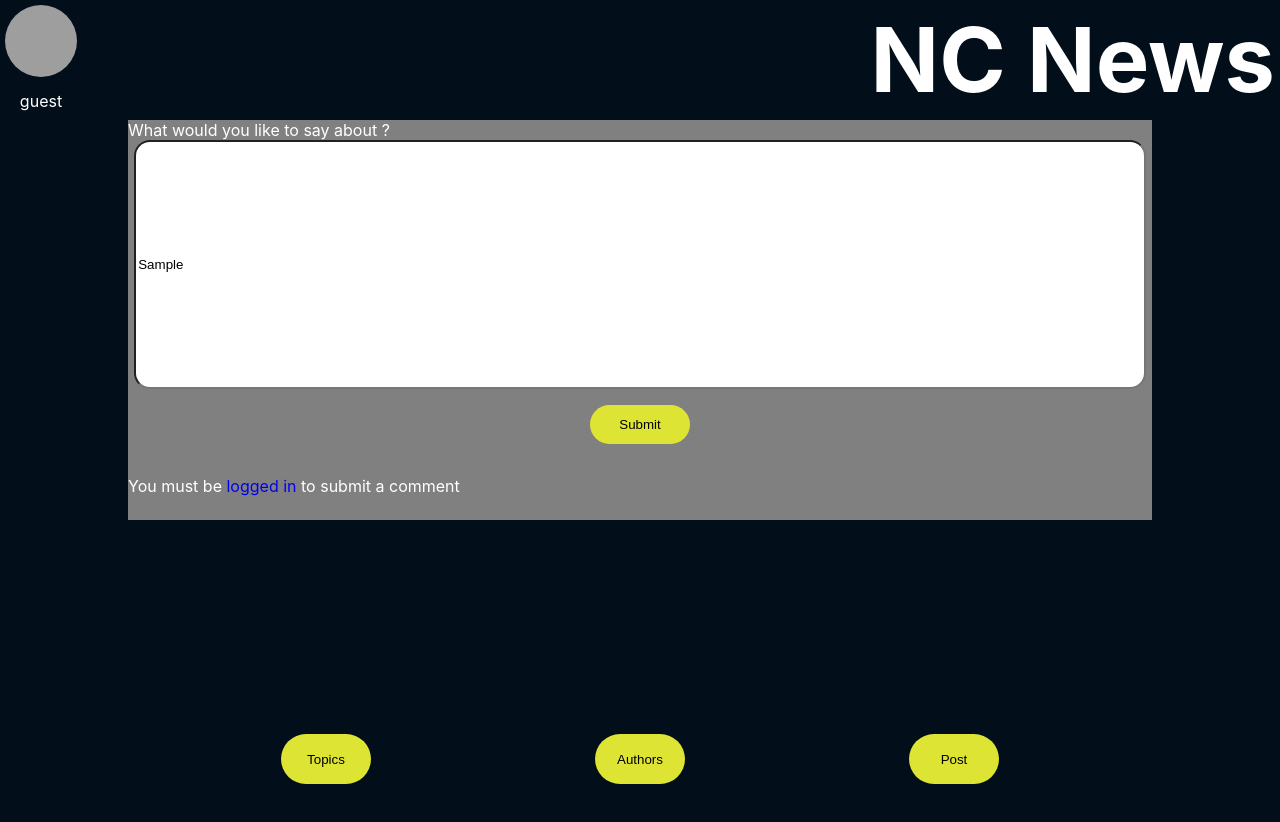
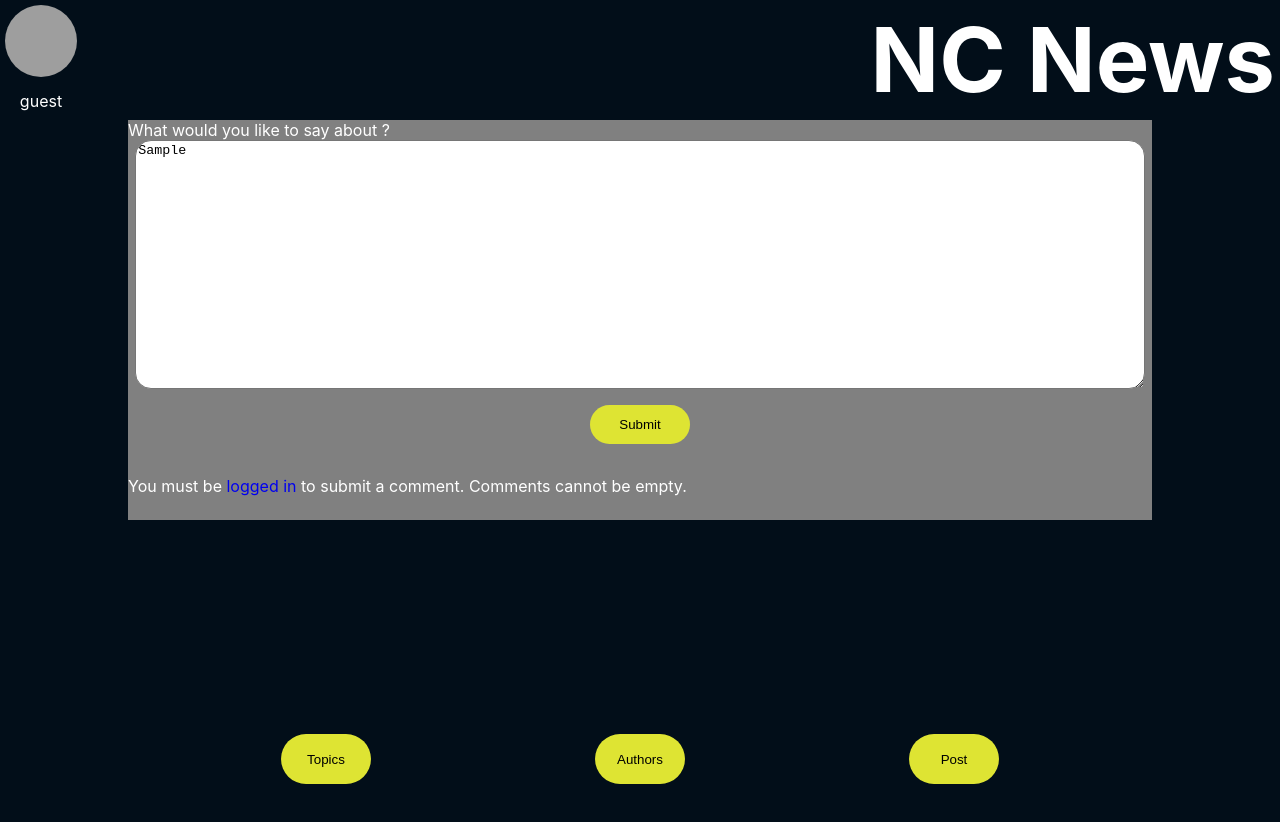
Before and after one commit to philipwalton123/React-nc-news-app, a React (Create React App) app: page /comment in a window 1280 px wide. Both pictures are taken after typing "Sample" into the empty fields and a click on the button "Submit". Shown: the top 822 px of the page. Built offline with nearby package versions, Linux system fonts and the light colour scheme; no server answers; grey boxes are pictures that could not be loaded.

Commit message:
add success message and clear textarea when submitted

```diff
--- a/src/App.css
+++ b/src/App.css
@@ -294,6 +294,7 @@ a h1 {
   transition: height 0.5s ease-in-out;
   width: 100%;
   margin: auto;
+  text-align: center;
 }
 
 .comments-wrapper:active {
--- a/src/components/Comment.js
+++ b/src/components/Comment.js
@@ -27,7 +27,7 @@ export default function Comment() {
 
     function handleCommentSubmit(event) {
         event.preventDefault()
-        if (loggedInUser.username === 'guest') {
+        if (loggedInUser.username === 'guest' || event.target[0].value === '') {
             setIsError(true)
             console.log('error')
         } else {
@@ -35,7 +35,8 @@ export default function Comment() {
             setIsError(false)
             const text = event.target[0].value
             postCommentOnArticle(thisArticle.article_id, loggedInUser.username, text)
-        //setCurrentText('')
+            setCurrentText('')
+            setSubmitted(true)
         }
 
 
@@ -46,10 +47,11 @@ export default function Comment() {
         <NavBar />
         <section className="write-comment-wrapper">What would you like to say about {thisArticle.title}?
             <form className='comment-form' onSubmit={handleCommentSubmit}>
-                <input type='text' className="comment-field" value={currentText} onChange={updateText}></input>
+                <textarea type='text' className="comment-field" value={currentText} onChange={updateText}></textarea>
                 <button type='submit' className='action-button'>Submit</button>
             </form>
-            {isError ? <p>You must be <Link to='/'>logged in</Link> to submit a comment</p> : null}
+            {submitted ? <p>Success!</p> : null}
+            {isError ? <p>You must be <Link to='/'>logged in</Link> to submit a comment. Comments cannot be empty.</p> : null}
         </section>
 
     </>
```
